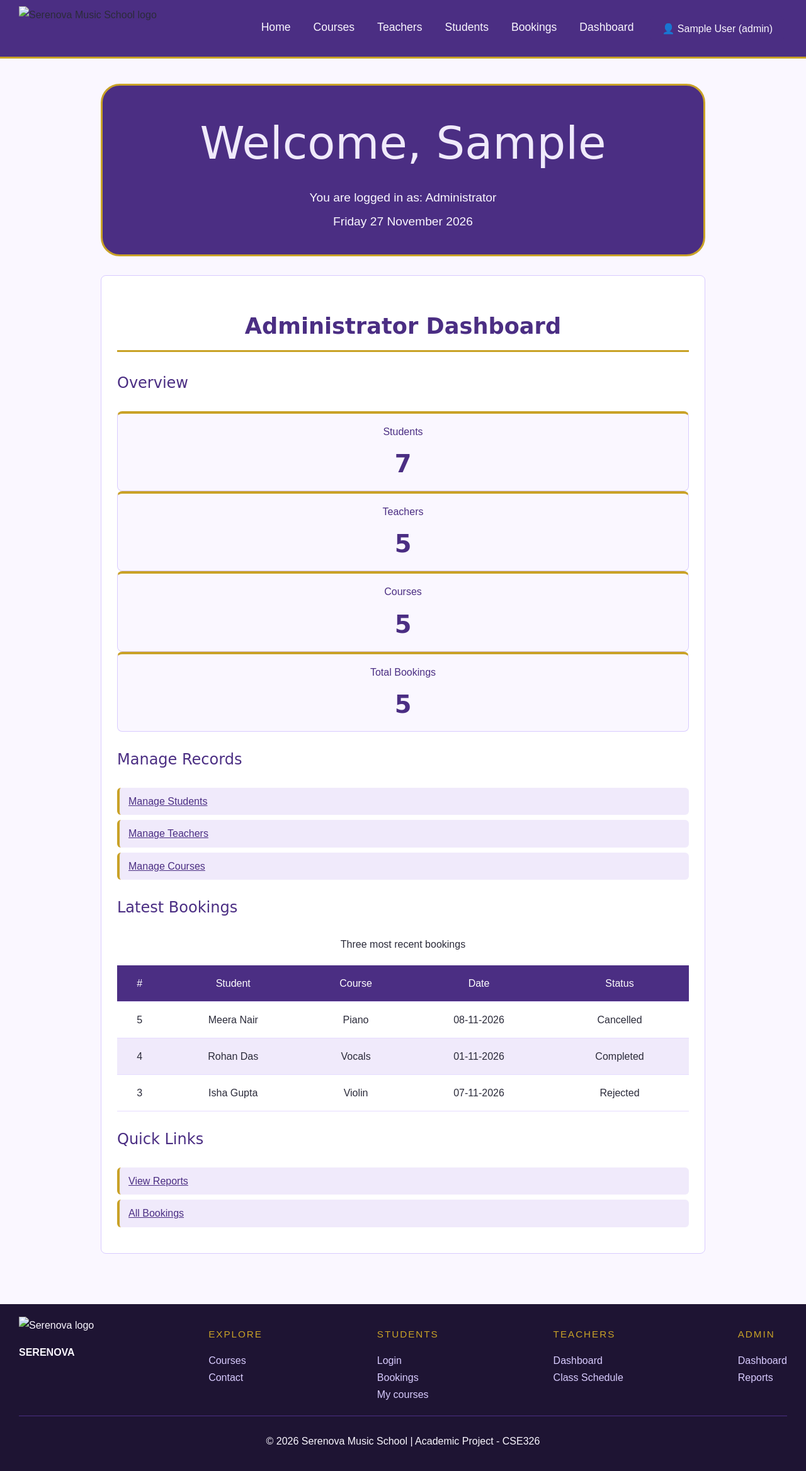
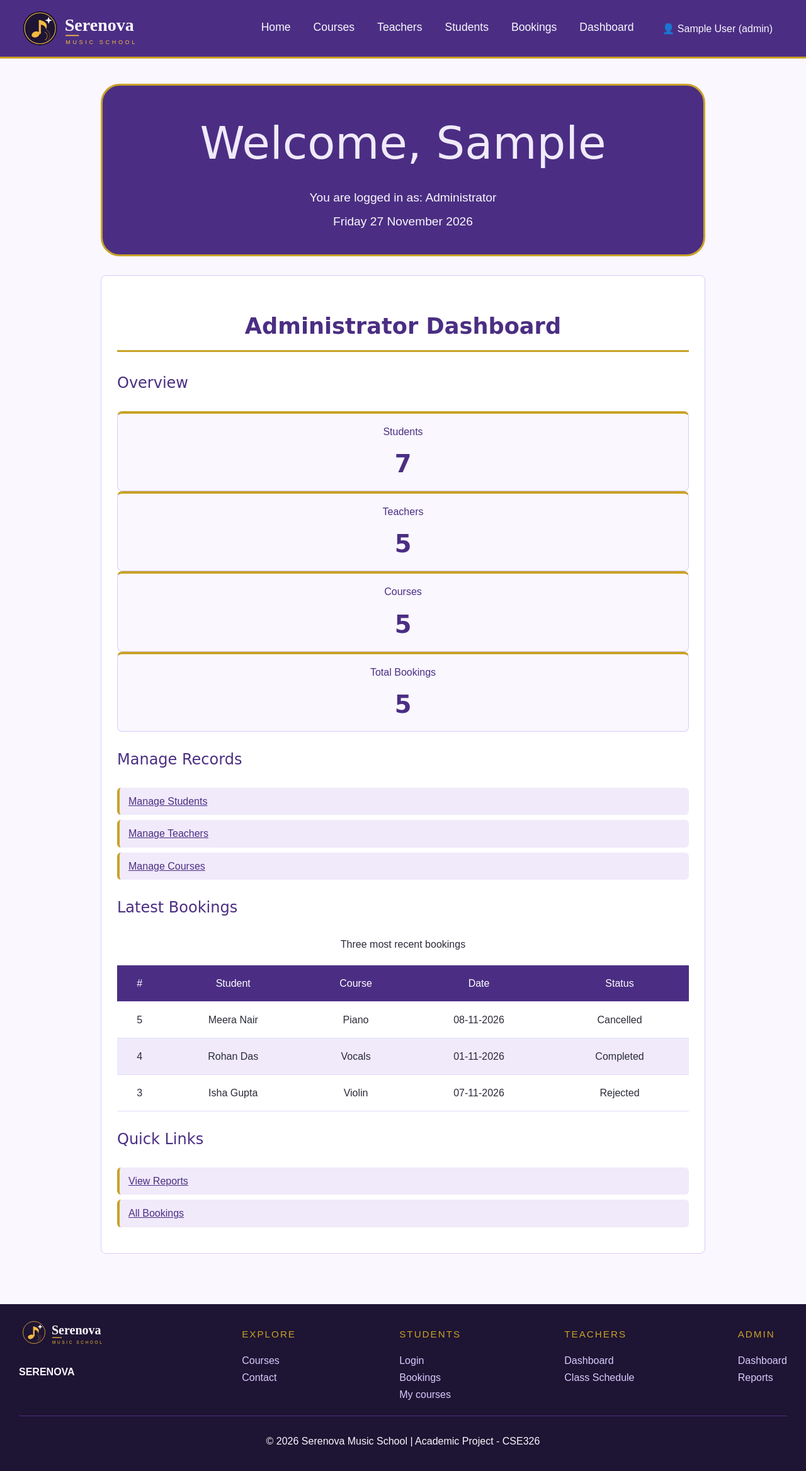
Before and after one commit to yatika-maheshwari/Music-School-Management, a plain HTML site: page Dashboard.html in a window 1280 px wide. Shown: the whole page at 63% size. Drawn offline with Linux system fonts and the light colour scheme; sample sign-in values are in the browser's storage; a web font is replaced by a local one.

Commit message:
Update logo image source in Dashboard.html

```diff
--- a/Dashboard.html
+++ b/Dashboard.html
@@ -16,7 +16,7 @@
 <body>
 
     <header>
-        <img src="svgs/logo-light.svg" alt="Serenova Music School logo">
+        <img src="logo-light.svg" alt="Serenova Music School logo">
 
         <nav>
 
@@ -305,7 +305,7 @@
 
             <div>
 
-                <img src="svgs/logo-light.svg" alt="Serenova logo">
+                <img src="logo-light.svg" alt="Serenova logo">
 
                 <p>
                     <strong>
```
